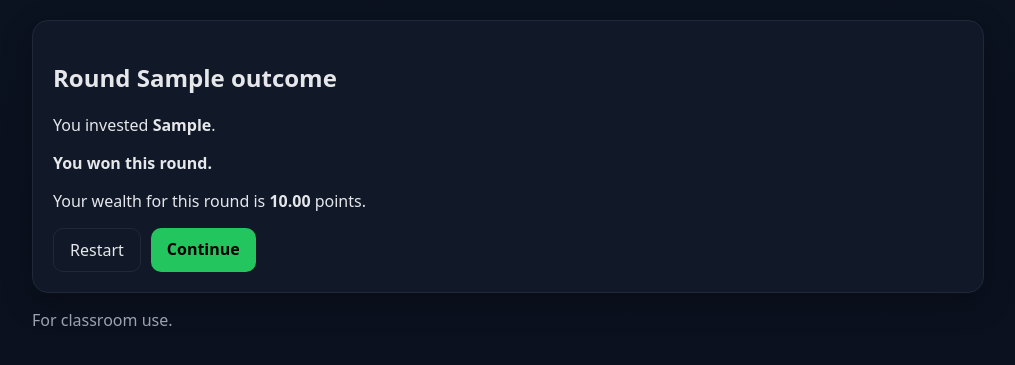
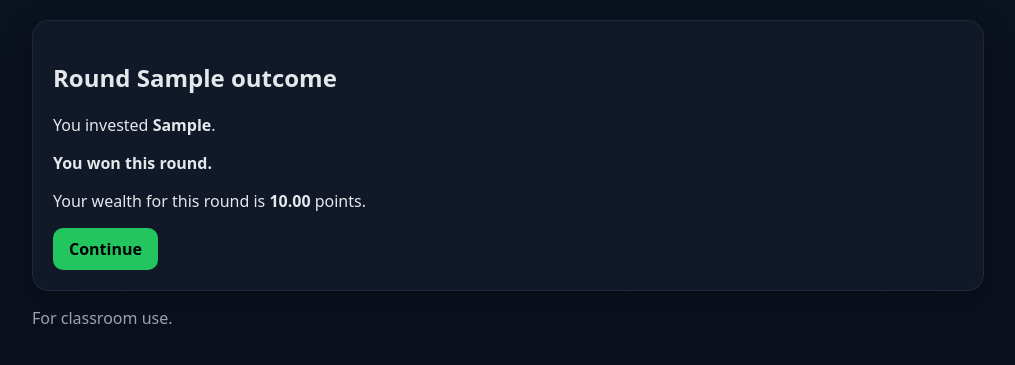
Before and after one commit to Rui16314/experiment2-oTree, a Flask app: template templates/outcome.html in a window 1280 px wide. Shown: the part 72-437 px from the top of the page, without its empty margins (132-1147 px from the left). Run offline with Flask 3, Linux system fonts and the light colour scheme; the template is opened without the code that fills it: most values are stand-ins (such as "Sample title", 1, 10 or a date in 2020).

Commit message:
Update outcome.html

```diff
--- a/templates/outcome.html
+++ b/templates/outcome.html
@@ -14,9 +14,6 @@
 
     <p>Your wealth for this round is <strong>{{ '%.2f'|format(r.wealth) }}</strong> points.</p>
 
-    <div style="display:flex; gap:10px; margin-top:10px;">
-      <a class="btn" href="{{ url_for('restart') }}">Restart</a>
-      <a class="btn primary" href="{{ next_url }}">Continue</a>
-    </div>
+    <a class="btn primary" href="{{ next_url }}">Continue</a>
   </div>
 {% endblock %}
```
